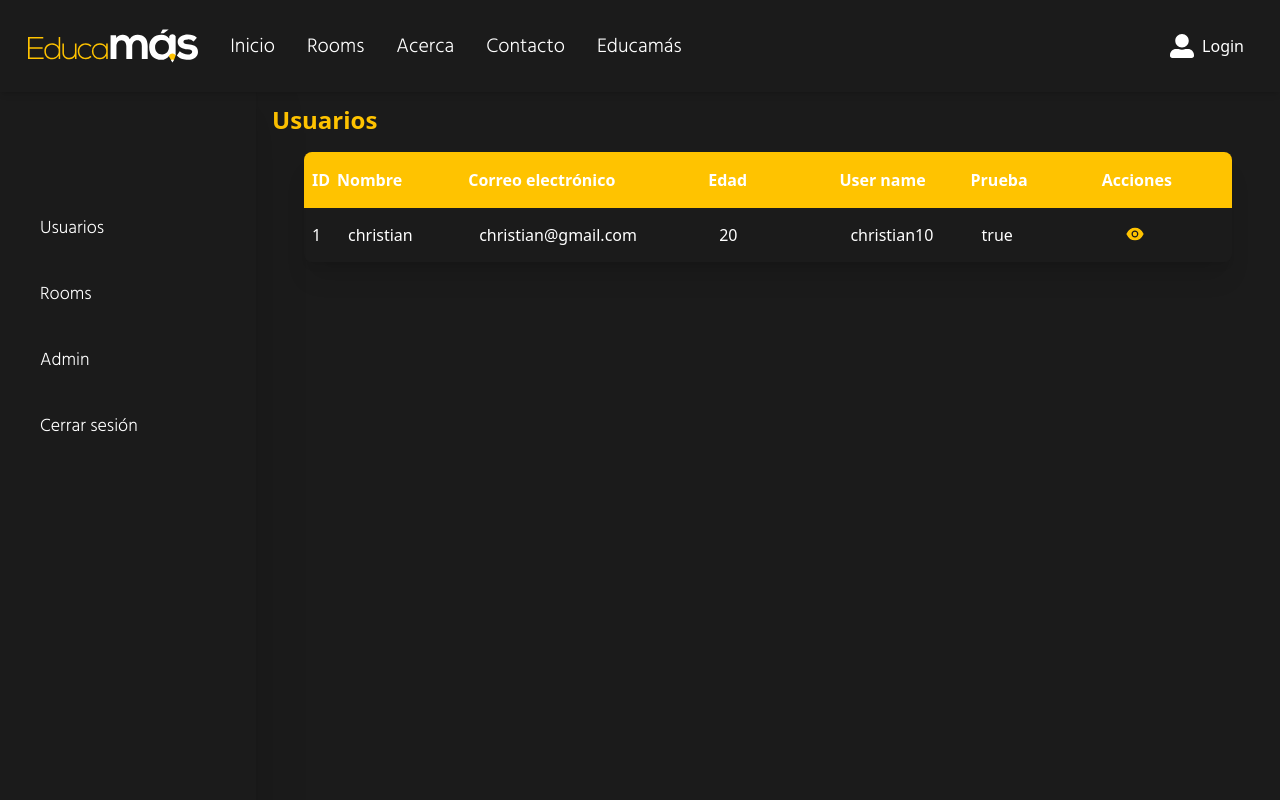
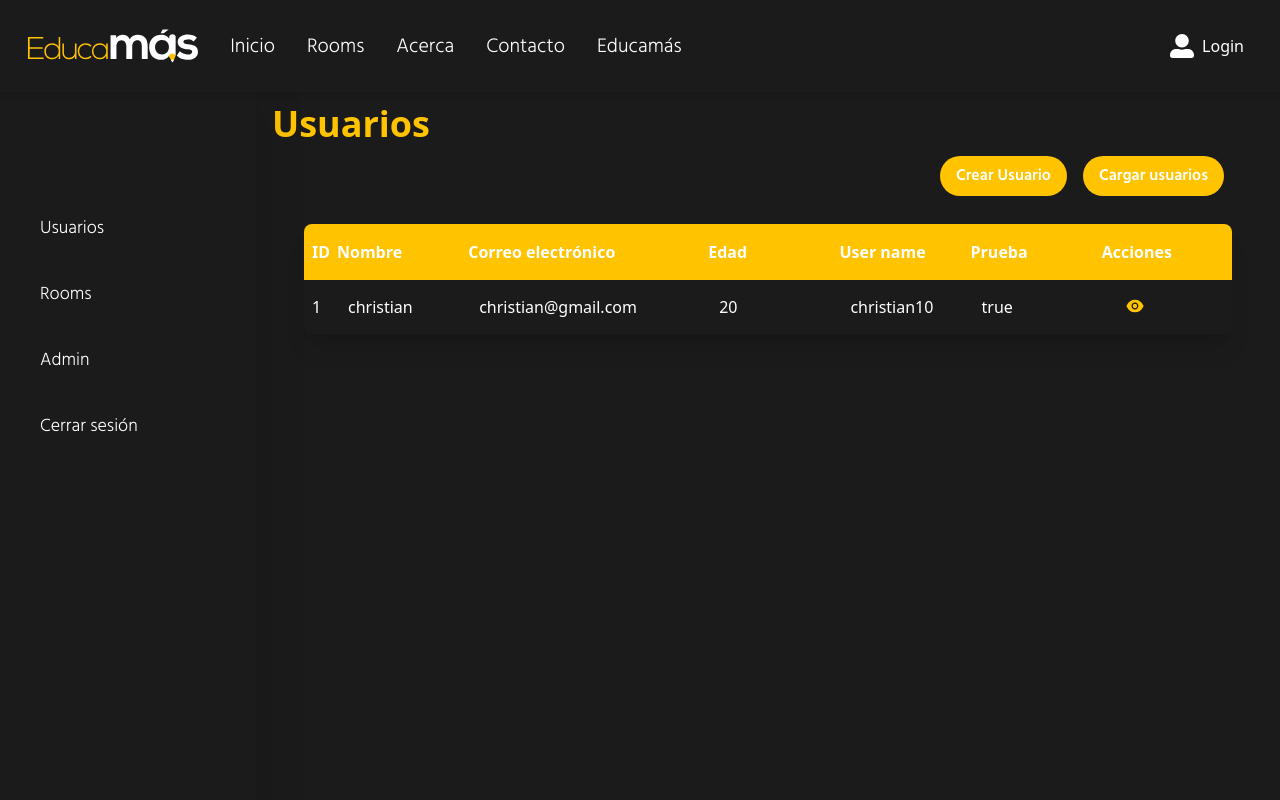
Before and after one commit to escape-room-fronted/EscapeRoom, a React (Vite) app: page /tableusers in a window 1280 px wide. Shown: the top 800 px of the page. Built offline with nearby package versions, Linux system fonts and the light colour scheme.

Commit message:
Botones en la tabla de crear usuario

```diff
--- a/src/components/templates/UserTable.jsx
+++ b/src/components/templates/UserTable.jsx
@@ -1,6 +1,7 @@
 import React from 'react'
 import SideBarAdmin from '../molecules/SideBarAdmin'
 import TableListar from '../molecules/TableListar'
+import ModalFormUser from '../organisms/ModalFormUser'
 
 const UserTable = () => {
   return (
@@ -11,9 +12,15 @@ const UserTable = () => {
     <SideBarAdmin/>
 
     <main className=" bg-dark flex flex-col flex-grow -ml-64 md:ml-0 transition-all duration-150 ease-in">
-        <div className="flex flex-col flex-grow p-4">
-            <h1 className="font-bold pt-2 text-2xl text-yellow">Usuarios</h1>
+        <div className="flex flex-col flex-grow p-4 gap-3">
+            <h1 className="font-bold pt-2 text-4xl text-yellow">Usuarios</h1>
 
+            <div className='flex gap-4 justify-end pr-10'>
+            <ModalFormUser />
+            <button className="btn-yellow gap-20"
+             type="button" > Cargar usuarios </button>
+
+            </div>
 
             <TableListar/>
 
```
